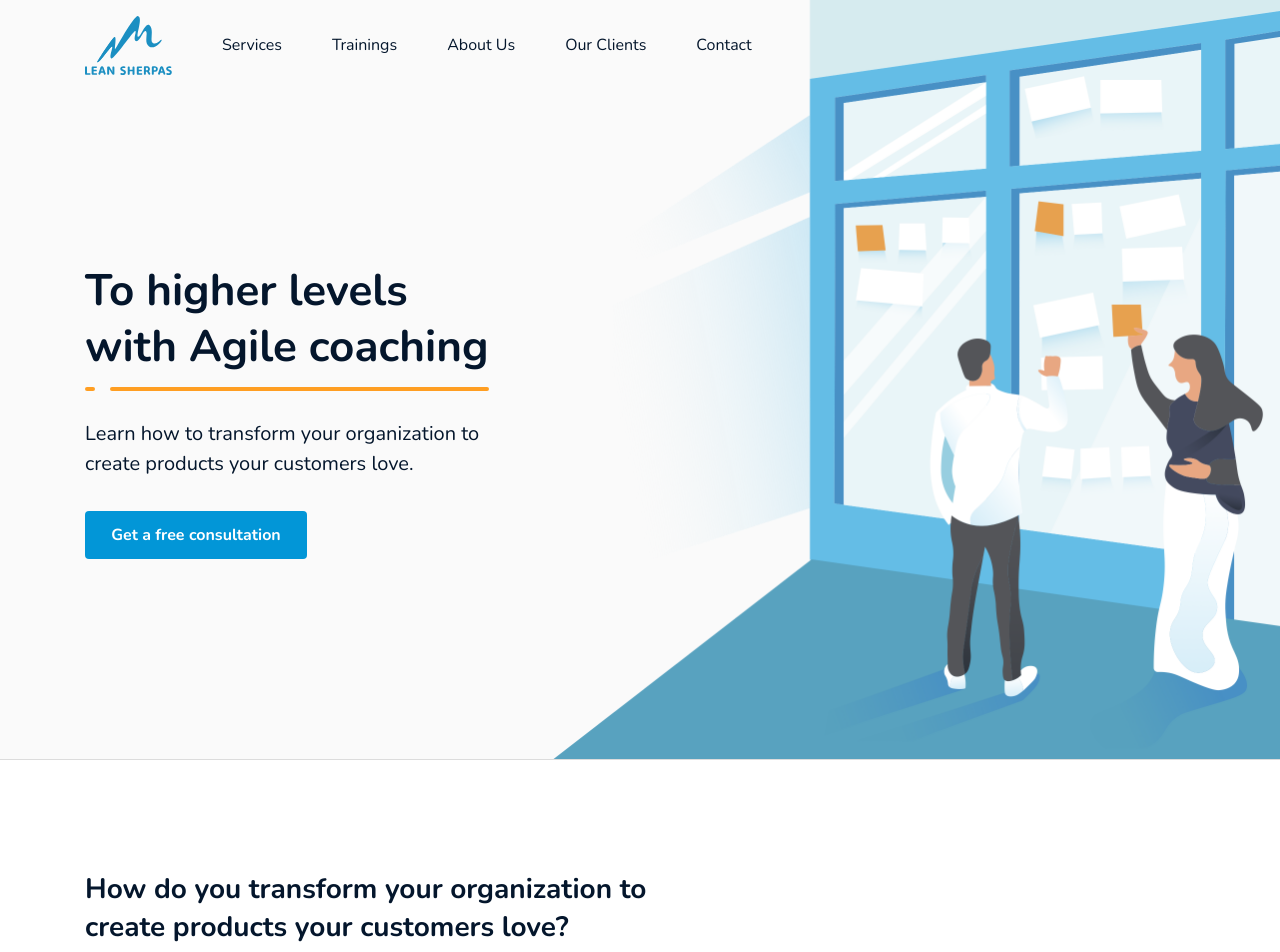
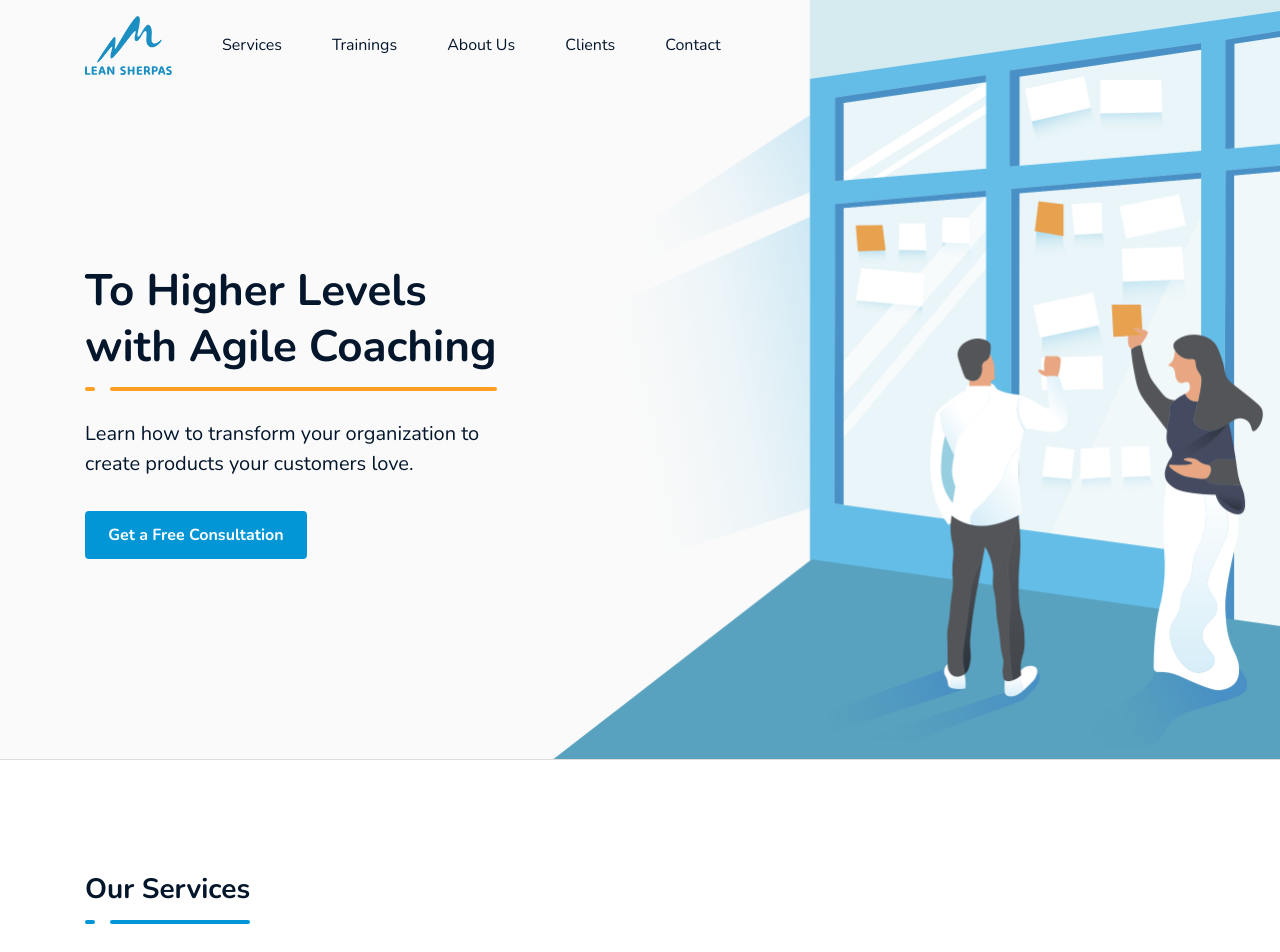
Before and after one commit to rbriese/LeanSherpas, a website: page index.html in a window 1280 px wide. Shown: the top 952 px of the page. Drawn offline with nearby package versions, Linux system fonts and the light colour scheme.

Commit message:
Text updates

```diff
--- a/index.html
+++ b/index.html
@@ -54,7 +54,7 @@
                     <li><a href="#section1">Services</a></li>
                     <li><a href="#section2">Trainings</a></li>
                     <li><a href="#section3">About Us</a></li>
-                    <li><a href="#section4">Our Clients</a></li>
+                    <li><a href="#section4">Clients</a></li>
                     <li><a href="#section5">Contact</a></li>
                   </ul>
                 </div>
@@ -73,9 +73,9 @@
           <div class="row">
             <div class="col-12">
               <div class="text-block">
-                <h1 class="title yellow">To higher levels<br>with Agile coaching</h1>
+                <h1 class="title yellow">To Higher Levels<br>with Agile Coaching</h1>
                 <p class="text">Learn how to transform your organization to<br>create products your customers love.</p>
-                <button type="button" class="button" data-toggle="modal" data-target="#exampleModal" class="button">Get a free consultation</button>
+                <button type="button" class="button" data-toggle="modal" data-target="#exampleModal" class="button">Get a Free Consultation</button>
               </div>
             </div>
           </div>
@@ -84,7 +84,7 @@
 
       <section class="services" id="section1">
         <div class="container">
-          <p class="title small blue">How do you transform your organization to<br> create products your customers love?</p>
+          <p class="title small blue">Our Services</p>
           <div class="row">
             <div class="col-md-4 col-lg-4">
               <div class="top">
@@ -255,7 +255,7 @@
       <div class="container">
         <div class="row">
           <div class="col-sm-12">
-            <p class="title small yellow">Our clients</p>
+            <p class="title small yellow">Our Clients</p>
           </div>
         </div>
         <div class="row">
```
